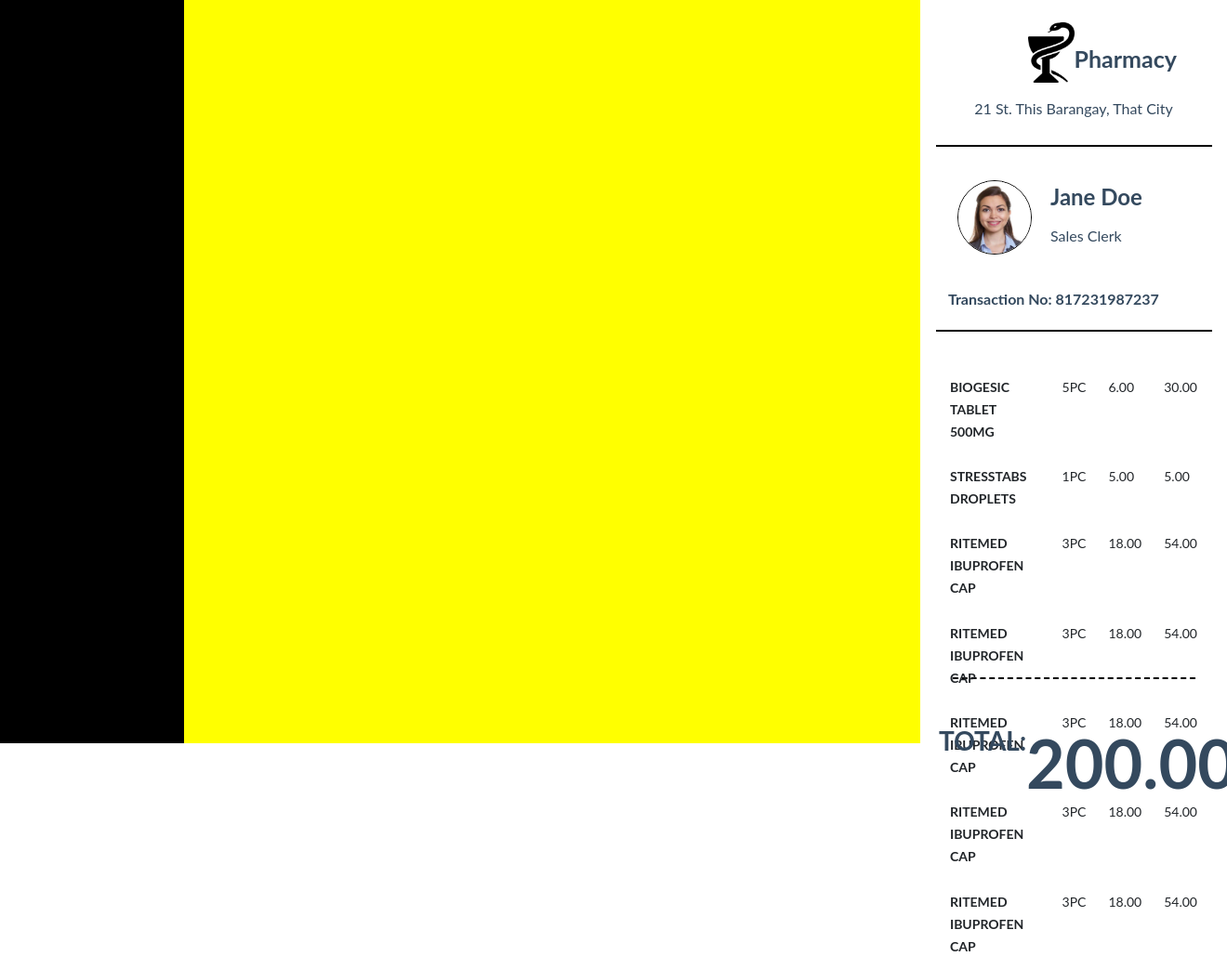
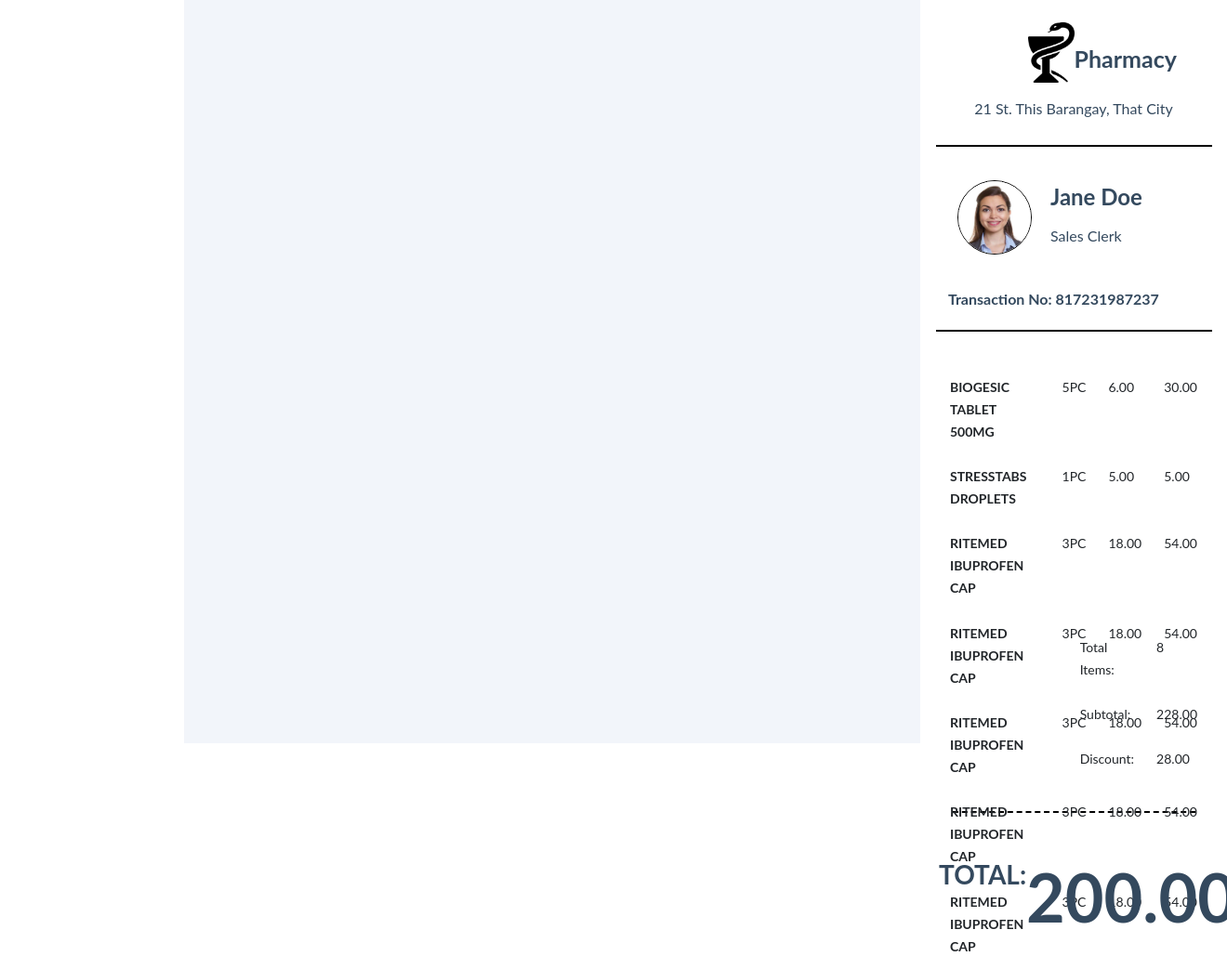
Before and after one commit to orlantquijada/im-ui, a PHP site: page /html/pos.html in a window 1320 px wide; the page is wider, and only the part inside the window is pictured. Shown: that part at 93% size. Run offline with PHP 8.4, Linux system fonts and the light colour scheme; some libraries are stand-ins or nearby versions; some web fonts are replaced.

Commit message:
update transaction

```diff
--- a/frontend/css/main.css
+++ b/frontend/css/main.css
@@ -115,7 +115,18 @@
 }
 
 .pos-content__right__invoice__items {
-  height: 40vh;
+  height: 35vh;
+}
+
+.pos-content__right__invoice__checkout {
+  display: -webkit-box;
+  display: -ms-flexbox;
+  display: flex;
+  -webkit-box-pack: end;
+      -ms-flex-pack: end;
+          justify-content: flex-end;
+  width: 50%;
+  margin-left: auto;
 }
 
 .pos-content__right__invoice__total {
@@ -135,13 +146,13 @@
 .filler {
   width: 60vw;
   height: 100vh;
-  background-color: yellow;
+  background-color: #f2f5fa;
 }
 
 .fillerz {
   width: 15vw;
   height: 100vh;
-  background-color: black;
+  background-color: #fff;
 }
 
 .line {
--- a/frontend/css/pages/_pos.scss
+++ b/frontend/css/pages/_pos.scss
@@ -67,9 +67,13 @@
 		&__invoice {
 			padding: 20px;
 			&__items {
-				height: 40vh;
+				height: 35vh;
 			}
 			&__checkout {
+				display: flex;
+				justify-content: flex-end;
+				width: 50%;
+				margin-left: auto;
 			}
 			&__total {
 				padding-top: 20px;
@@ -84,13 +88,13 @@
 .filler {
 	width: 60vw;
 	height: 100vh;
-	background-color: yellow;
+	background-color: #f2f5fa;
 }
 
 .fillerz {
 	width: 15vw;
 	height: 100vh;
-	background-color: black;
+	background-color: #fff;
 }
 
 .line {
--- a/frontend/html/pos.html
+++ b/frontend/html/pos.html
@@ -99,9 +99,23 @@
                             </tbody>
                         </table>
                     </div>
-                    <div class="pos-content__right__invoice__checkout">
-
-
+                    <div class="pos-content__right__invoice__checkout display x-small">
+                    <table class="table table-borderless">
+                        <tbody>
+                            <tr>
+                                <td>Total Items:</td>
+                                <td>8</td>
+                            </tr>
+                            <tr>
+                                <td>Subtotal:</td>
+                                <td>228.00</td>
+                            </tr>
+                            <tr>
+                                <td>Discount:</td>
+                                <td>28.00</td>
+                            </tr>
+                        </tbody>
+                    </table>
                     </div>
                     <hr class="line--broken">
                     <div class="pos-content__right__invoice__total">
```
Also changed, not shown: 1 other file.
